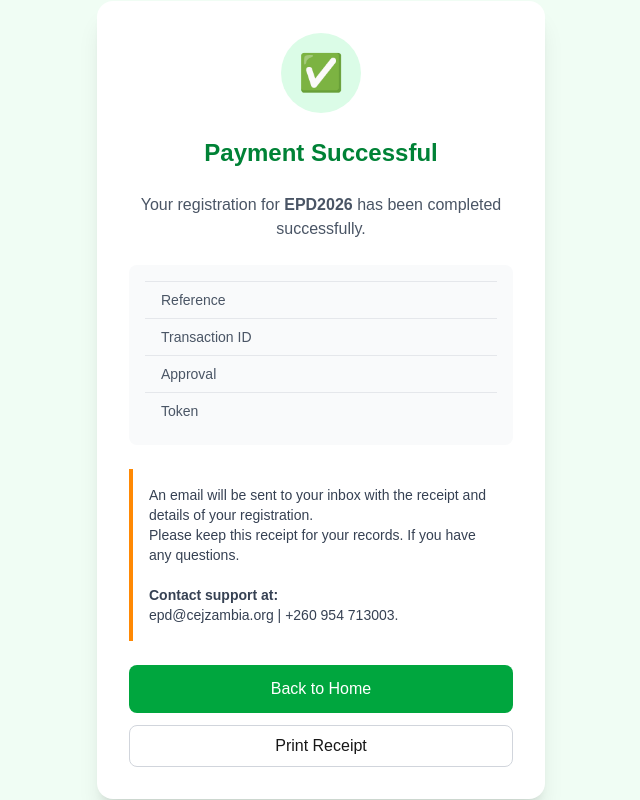
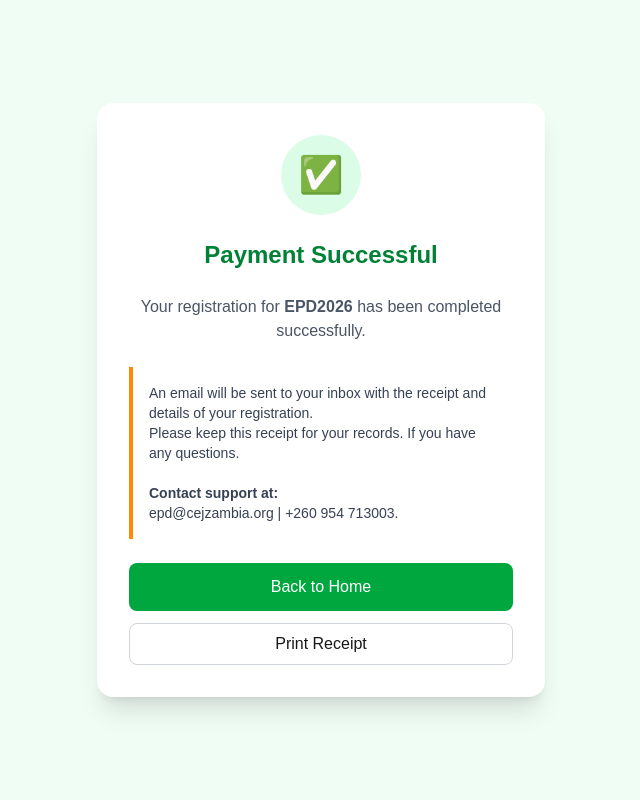
Before and after one commit to Piko-Technology-Services/cej-payments, a Next.js app: page /success in a window 1280 px wide. Shown: the whole page, without its empty margins (319-959 px from the left). Built offline with nearby package versions, Linux system fonts and the light colour scheme.

Commit message:
Task: Ammendents

```diff
--- a/app/success/SuccessContent.tsx
+++ b/app/success/SuccessContent.tsx
@@ -91,6 +91,8 @@ export default function SuccessContent() {
 
 
         {/* TRANSACTION DETAILS */}
+
+        {companyRef && transID && approval && token && (
           <div className="overflow-x-auto bg-gray-50 p-4 rounded-lg text-sm">
           <table className="w-full text-gray-600 text-left">
             <thead className="bg-gray-100">
@@ -119,6 +121,8 @@ export default function SuccessContent() {
             </tbody>
           </table>
         </div>
+        )}
+
 
         <div className="alert background-green-50 border-l-4 border-orange-400 p-4 text-left">
           <p className="text-sm text-gray-700">An email will be sent to your inbox with the receipt and details of your registration.
```
Lines whose indentation alone changed are shown as unchanged.
